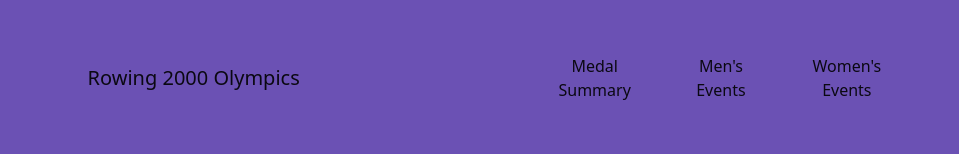
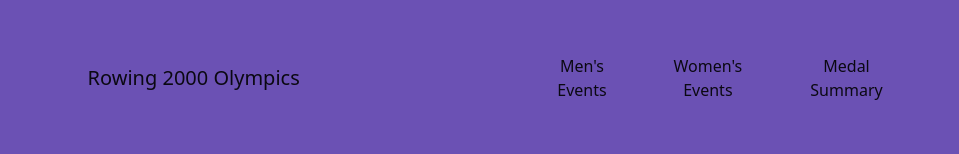
Before and after one commit to tsmjohnpascual/rapid-prototyping, a plain HTML site: page index.html in a window 1280 px wide. Shown: the top 154 px of the page, without its empty margins (160-1119 px from the left). Drawn offline with nearby package versions, Linux system fonts and the light colour scheme.

Commit message:
adding id's to navbar

```diff
--- a/index.html
+++ b/index.html
@@ -22,9 +22,9 @@
                 </button>
                 <div class="collapse navbar-collapse" id="navbarSupportedContent">
                     <ul class="navbar-nav ms-auto">
-                        <li class="nav-item"><a class="nav-link active" aria-current="page" href="#">Medal Summary</a></li>
-                        <li class="nav-item"><a class="nav-link active" aria-current="page" href="#">Men's Events</a></li>
-                        <li class="nav-item"><a class="nav-link active" aria-current="page" href="#">Women's Events</a></li>
+                        <li class="nav-item"><a class="nav-link active" aria-current="page" href="#men">Men's Events</a></li>
+                        <li class="nav-item"><a class="nav-link active" aria-current="page" href="#women">Women's Events</a></li>
+                        <li class="nav-item"><a class="nav-link active" aria-current="page" href="#medal">Medal Summary</a></li>
                     </ul>
                 </div>
             </div>
@@ -63,7 +63,7 @@
         </div>
     </section>
 
-    <h1>Men's events</h1>
+    <h1 id="men">Men's events</h1>
     <table class="table table-bordered">
         <thead>
           <tr>
@@ -187,7 +187,7 @@
           </tr>
         </tbody>
       </table>
-      <h1>Women's events</h1>
+      <h1 id="women">Women's events</h1>
       <table class="table table-bordered">
         <thead>
           <tr>
@@ -275,7 +275,7 @@
           </tr>
         </tbody>
       </table>
-      <h1>Medal Table</h1>
+      <h1 id="medal">Medal Table</h1>
       <table class="table table-bordered">
         <thead>
           <tr>
```
